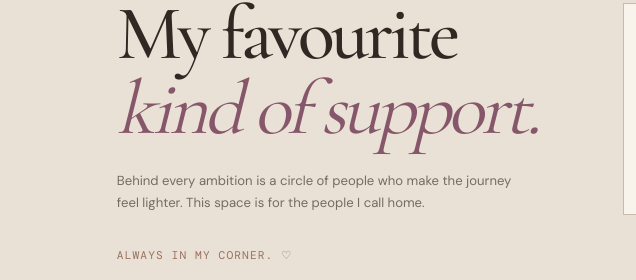
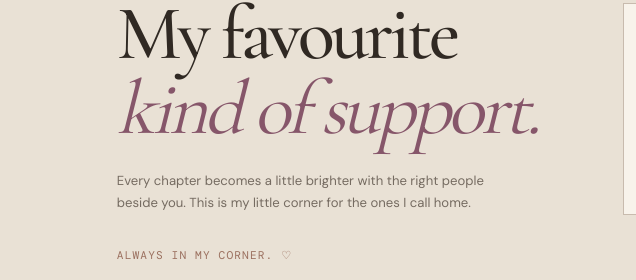
Before and after one commit to srideeksha5/portfolio, a plain HTML site: page index.html in a window 1280 px wide. Shown: the part 5468-5748 px from the top of the page, 0-636 px from the left. Drawn offline with nearby package versions, Linux system fonts and the light colour scheme.

Commit message:
Update family section introduction

```diff
--- a/index.html
+++ b/index.html
@@ -413,10 +413,10 @@
             </h2>
 
             <p>
-              Behind every ambition is a circle of people who make
-              the journey feel lighter. This space is for the people
-              I call home.
-            </p>
+    Every chapter becomes a little brighter with the right
+    people beside you. This is my little corner for the ones
+    I call home.
+</p>
 
             <span class="family-signoff">ALWAYS IN MY CORNER. ♡</span>
           </div>
```
